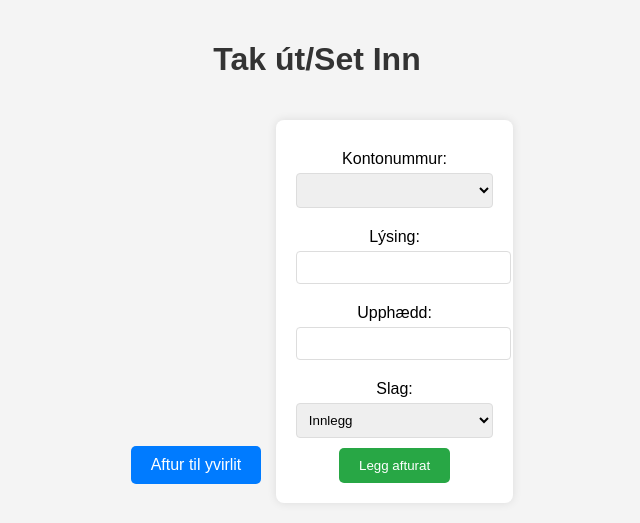
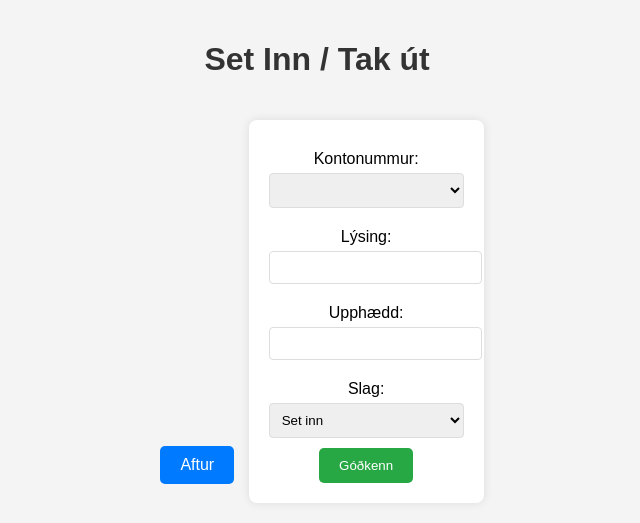
Before and after one commit to Lamhauge2025/Banka, a Flask app: page /add_transaction in a window 1280 px wide. Shown: the top 523 px of the page, without its empty margins (323-963 px from the left). Run offline with Flask 3, Linux system fonts and the light colour scheme; the visitor is signed in with stand-in values (Sample User, id 1); data that the repository does not hold is empty.

Commit message:
Update UI text to improve clarity and consistency in Faroese language

```diff
--- a/app.py
+++ b/app.py
@@ -210,7 +210,7 @@ def add_transaction():
         cursor.close()
         conn.close()
 
-        flash('Færslu lagt afturat')
+        flash('Gerð framd')
         return redirect(url_for('dashboard'))
 
     cursor.close()
@@ -230,7 +230,7 @@ def gen_ptal():
         try:
             fodidato = datetime.strptime(fodidato_str, '%Y-%m-%d').date()
         except ValueError:
-            flash('Ógyldigur dato format')
+            flash('Ógyldigt dato format')
             return redirect(url_for('gen_ptal'))
 
         conn = get_db_connection()
@@ -275,7 +275,7 @@ def add_account():
         cursor.close()
         conn.close()
 
-        flash('Konto lagt afturat')
+        flash('Konta stovnað')
 
     return render_template('add_account.html')
 
@@ -299,7 +299,7 @@ def add_transfer():
             kontonr_fra_num = int(kontonr_fra)
             kontonr_til_num = int(kontonr_til)
         except ValueError:
-            flash('Ógyldugt konto')
+            flash('Ógyldig konto')
             return redirect(url_for('add_transfer'))
 
         conn = get_db_connection()
@@ -337,7 +337,7 @@ def add_transfer():
             elif code == 20003:
                 flash('Kann ikki flyta til sama konto')
             elif code == 1403:
-                flash('Ógyldugt konto')
+                flash('Ógyldig konto')
             else:
                 flash(getattr(error, 'message', str(exc)))
             return redirect(url_for('add_transfer'))
@@ -345,7 +345,7 @@ def add_transfer():
             cursor.close()
             conn.close()
 
-        flash('Flyting liðug')
+        flash('Flyting framd')
         return redirect(url_for('dashboard'))
 
     # Get available accounts for dropdowns
@@ -388,7 +388,7 @@ def add_person():
         try:
             fodidato = datetime.strptime(fodidato_str, '%Y-%m-%d').date()
         except ValueError:
-            flash('Ogyldigur fodidagur')
+            flash('Ógyldugt føðidato')
             return redirect(url_for('add_person'))
 
         conn = get_db_connection()
@@ -481,7 +481,7 @@ def add_family_member():
                 {'familju_id': familju_id, 'ptal': member_ptal},
             )
             if cursor.fetchone():
-                flash('Persónur er longu í hesi familju')
+                flash('Persónur er longu í familjuni')
                 return redirect(url_for('add_family_member'))
 
             cursor.execute(
--- a/templates/add_family_member.html
+++ b/templates/add_family_member.html
@@ -106,7 +106,7 @@
 
 <body>
     <h1>Legg afturat familjulim</h1>
-    <a href="{{ url_for('dashboard') }}">Aftur til yvirlit</a>
+    <a href="{{ url_for('dashboard') }}">Aftur</a>
 
     {% with messages = get_flashed_messages() %}
     {% if messages %}
--- a/templates/add_transaction.html
+++ b/templates/add_transaction.html
@@ -3,7 +3,7 @@
 
 <head>
     <meta charset="UTF-8">
-    <title>Add Transaction</title>
+    <title>Set inn / Tak út</title>
     <style>
         body {
             font-family: Arial, sans-serif;
@@ -70,8 +70,8 @@
 </head>
 
 <body>
-    <h1>Tak út/Set Inn</h1>
-    <a href="{{ url_for('dashboard') }}">Aftur til yvirlit</a>
+    <h1>Set Inn / Tak út</h1>
+    <a href="{{ url_for('dashboard') }}">Aftur</a>
     <form method="POST">
         <label for="kontonr">Kontonummur:</label>
         <select id="kontonr" name="kontonr" required>
@@ -85,10 +85,10 @@
         <input type="number" step="0.01" id="upphaedd" name="upphaedd" required>
         <label for="slag">Slag:</label>
         <select id="slag" name="slag" required>
-            <option value="Deposit">Innlegg</option>
-            <option value="Withdrawal">Uttak</option>
+            <option value="Deposit">Set inn</option>
+            <option value="Withdrawal">Tak út</option>
         </select>
-        <button type="submit">Legg afturat</button>
+        <button type="submit">Góðkenn</button>
     </form>
 </body>
 
--- a/templates/add_transfer.html
+++ b/templates/add_transfer.html
@@ -3,7 +3,7 @@
 
 <head>
     <meta charset="UTF-8">
-    <title>Add Transfer</title>
+    <title>Flyting</title>
     <style>
         body {
             font-family: Arial, sans-serif;
@@ -70,8 +70,8 @@
 </head>
 
 <body>
-    <h1>{% if is_admin %}Legg afturat flyting{% else %}Flyt Pengar{% endif %}</h1>
-    <a href="{{ url_for('dashboard') }}">Aftur til yvirlit</a>
+    <h1>{% if is_admin %}Flyt Pengar{% else %}Flyt Pengar{% endif %}</h1>
+    <a href="{{ url_for('dashboard') }}">Aftur</a>
     {% with messages = get_flashed_messages() %}
     {% if messages %}
     <ul style="color: red;">
--- a/templates/bokingar.html
+++ b/templates/bokingar.html
@@ -61,7 +61,7 @@
 </head>
 
 <body>
-    <h1>Bokingar</h1>
+    <h1>Bókingar</h1>
     <a href="{{ url_for('dashboard') }}">Aftur</a>
     {% with messages = get_flashed_messages() %}
     {% if messages %}
@@ -97,7 +97,7 @@
         {% endfor %}
     </table>
     {% else %}
-    <p>Engar bokingar funnir</p>
+    <p>Ongar bókingar fundnar</p>
     {% endif %}
 </body>
 
--- a/templates/gen_ptal.html
+++ b/templates/gen_ptal.html
@@ -76,7 +76,7 @@
 
 <body>
     <h1>Mynda P-tal</h1>
-    <a href="{{ url_for('dashboard') }}">Aftur til yvirlit</a>
+    <a href="{{ url_for('dashboard') }}">Aftur</a>
     <form method="POST">
         <label for="fodidato">Føðidagur (YYYY-MM-DD):</label>
         <input type="date" id="fodidato" name="fodidato" required>
--- a/templates/kladda.html
+++ b/templates/kladda.html
@@ -122,7 +122,7 @@
         {% endfor %}
     </table>
     {% else %}
-    <p>Engar flytingar funnir</p>
+    <p>Ongar flytingar fundnar</p>
     {% endif %}
 </body>
 
--- a/templates/kundar.html
+++ b/templates/kundar.html
@@ -53,7 +53,7 @@
 
 <body>
     <h1>Kundar</h1>
-    <a href="{{ url_for('dashboard') }}">Aftur til yvirlit</a>
+    <a href="{{ url_for('dashboard') }}">Aftur</a>
     <table>
         <tr>
             <th>Kundi ID</th>
--- a/templates/seinasti_manin.html
+++ b/templates/seinasti_manin.html
@@ -3,7 +3,7 @@
 
 <head>
     <meta charset="UTF-8">
-    <title>Seinasti Mánin</title>
+    <title>Seinasti Mánaðin</title>
     <style>
         body {
             font-family: Arial, sans-serif;
@@ -74,7 +74,7 @@
 </head>
 
 <body>
-    <h1>Seinasti Mánin Yvirlit</h1>
+    <h1>Yvirlit Seinasta Mánaðin</h1>
     <a href="{{ url_for('dashboard') }}">Aftur</a>
 
     {% with messages = get_flashed_messages() %}
```
Also changed, not shown: templates/add_account.html (+4 -4 lines), templates/add_person.html (+4 -4 lines), templates/dashboard.html (+5 -5 lines).
